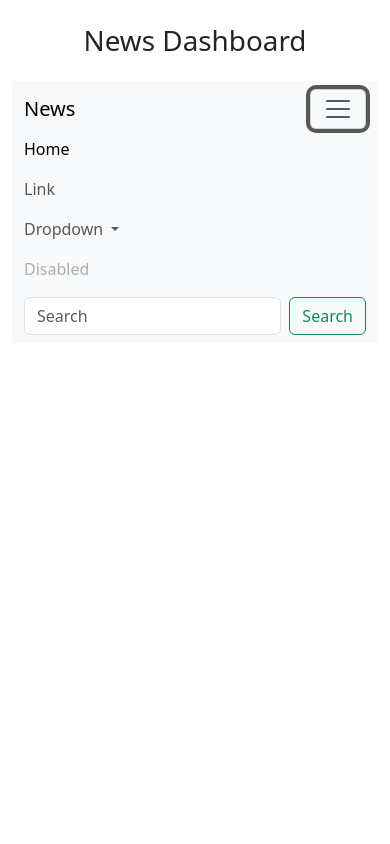
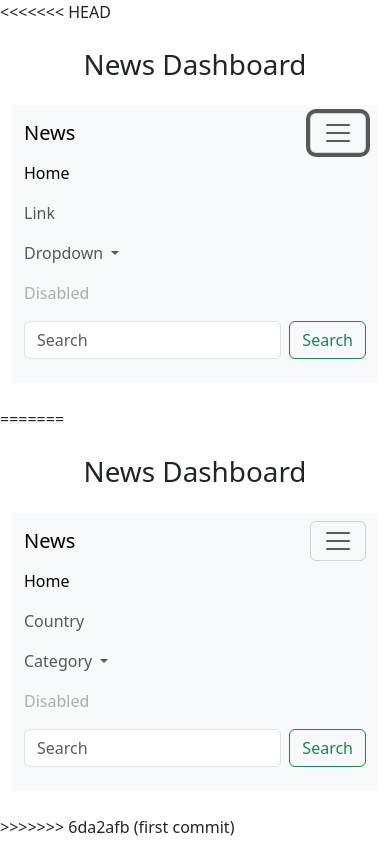
Before and after one commit to ishanip100/ADG_web_task, a plain HTML site: page index.html in a window 390 px wide. Both pictures are taken after a click on the button 338 px from the left and 109 px from the top of the page. Drawn offline with nearby package versions, Linux system fonts and the light colour scheme; no server answers.

Commit message:
Add files via upload

```diff
--- a/index.html
+++ b/index.html
@@ -1,3 +1,4 @@
+<<<<<<< HEAD
 <!DOCTYPE html>
 <html lang="en">
 <head>
@@ -55,3 +56,62 @@
     <script src="https://cdn.jsdelivr.net/npm/bootstrap@5.3.0/dist/js/bootstrap.bundle.min.js"></script>
 </body>
 </html>
+=======
+<!DOCTYPE html>
+<html lang="en">
+<head>
+    <meta charset="UTF-8">
+    <meta name="viewport" content="width=device-width, initial-scale=1.0">
+    <title>News Dashboard</title>
+    <link rel="stylesheet" href="styles.css">
+    <!-- Add Bootstrap CSS -->
+    <link href="https://cdn.jsdelivr.net/npm/bootstrap@5.3.0/dist/css/bootstrap.min.css" rel="stylesheet">
+</head>
+<body>
+    <div class="container mt-4">
+        <h1 class="text-center mb-4">News Dashboard</h1>
+        <nav class="navbar navbar-expand-lg bg-light mb-4">
+            <div class="container-fluid">
+                <a class="navbar-brand" href="#">News</a>
+                <button class="navbar-toggler" type="button" data-bs-toggle="collapse" data-bs-target="#navbarSupportedContent" aria-controls="navbarSupportedContent" aria-expanded="false" aria-label="Toggle navigation">
+                    <span class="navbar-toggler-icon"></span>
+                </button>
+                <div class="collapse navbar-collapse" id="navbarSupportedContent">
+                    <ul class="navbar-nav me-auto mb-2 mb-lg-0">
+                        <li class="nav-item">
+                            <a class="nav-link active" aria-current="page" href="#">Home</a>
+                        </li>
+                        <li class="nav-item">
+                            <a class="nav-link" href="#">Country</a>
+                        </li>
+                        <li class="nav-item dropdown">
+                            <a class="nav-link dropdown-toggle" href="#" role="button" data-bs-toggle="dropdown" aria-expanded="false">
+                                Category
+                            </a>
+                            <ul class="dropdown-menu">
+                                <li><a class="dropdown-item" href="#">Sports</a></li>
+                                <li><a class="dropdown-item" href="#">Finance</a></li>
+                                <li><hr class="dropdown-divider"></li>
+                                <li><a class="dropdown-item" href="#">Other</a></li>
+                            </ul>
+                        </li>
+                        <li class="nav-item">
+                            <a class="nav-link disabled" aria-disabled="true">Disabled</a>
+                        </li>
+                    </ul>
+                    <form class="d-flex ms-auto" role="search" id="searchForm">
+                        <input class="form-control me-2" type="search" placeholder="Search" aria-label="Search">
+                        <button class="btn btn-outline-success" type="submit">Search</button>
+                    </form>
+                </div>
+            </div>
+        </nav>
+        <div id="newsContainer" class="row">
+        </div>
+    </div>
+    <script src="script.js"></script>
+    <!-- Add Bootstrap JS Bundle with Popper -->
+    <script src="https://cdn.jsdelivr.net/npm/bootstrap@5.3.0/dist/js/bootstrap.bundle.min.js"></script>
+</body>
+</html>
+>>>>>>> 6da2afb (first commit)
```
